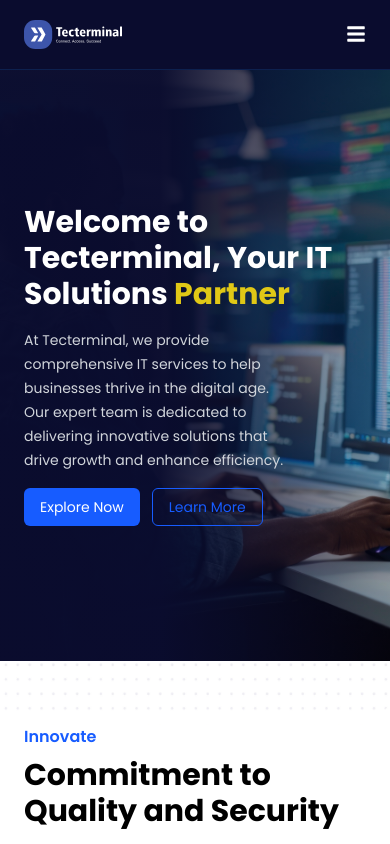
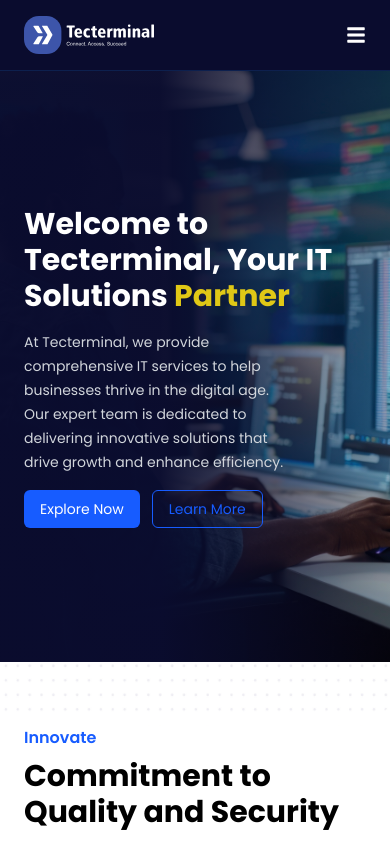
Before and after one commit to Dubby-Bantin/tecterminal, a React (Vite) app: page / in a window 390 px wide. Shown: the top 844 px of the page. Built offline with nearby package versions, Linux system fonts and the light colour scheme.

Commit message:
Increased logo size as well and solved footer error

```diff
--- a/src/components/MobileNavbar.jsx
+++ b/src/components/MobileNavbar.jsx
@@ -40,8 +40,8 @@ const MobileNavbar = () => {
 
     return (
         <div className='lg:hidden block sticky top-0 z-50'>
-            <div className="sticky bg-[#0A0C2E] top-0 flex justify-between items-center z-50 px-6 py-5 border-b-[1px] border-[#0d204e]">
-                <img src={logo} alt="logo" className='lg:w-[120px] w-[98px]'/>
+            <div className="sticky bg-[#0A0C2E] top-0 flex justify-between items-center z-50 px-6 py-4 border-b-[1px] border-[#0d204e]">
+                <img src={logo} alt="logo" className='w-[130px]'/>
 
                 {menuActive ? <LiaTimesSolid onClick={handleMenuClick} className='text-white text-xl lg:hidden block'/> : <FaBars onClick={handleMenuClick}  className='text-white text-xl lg:hidden block'/>}
             </div>
--- a/src/pages/home/components/Footer.jsx
+++ b/src/pages/home/components/Footer.jsx
@@ -73,7 +73,7 @@ const Footer = () => {
 
                 <div className="flex flex-col gap-3 font-medium">
                     {quickLinks_1.map(link => (
-                        <div className="">
+                        <div className="" key={link.title}>
                             <p className='text-lg font-semibold'>{link.title}</p>
                             <div className="flex gap-1 text-gray-500 underline mt-1">
                                 <FaLocationDot className='mt-[.25rem] text-gray-400'/>
```
